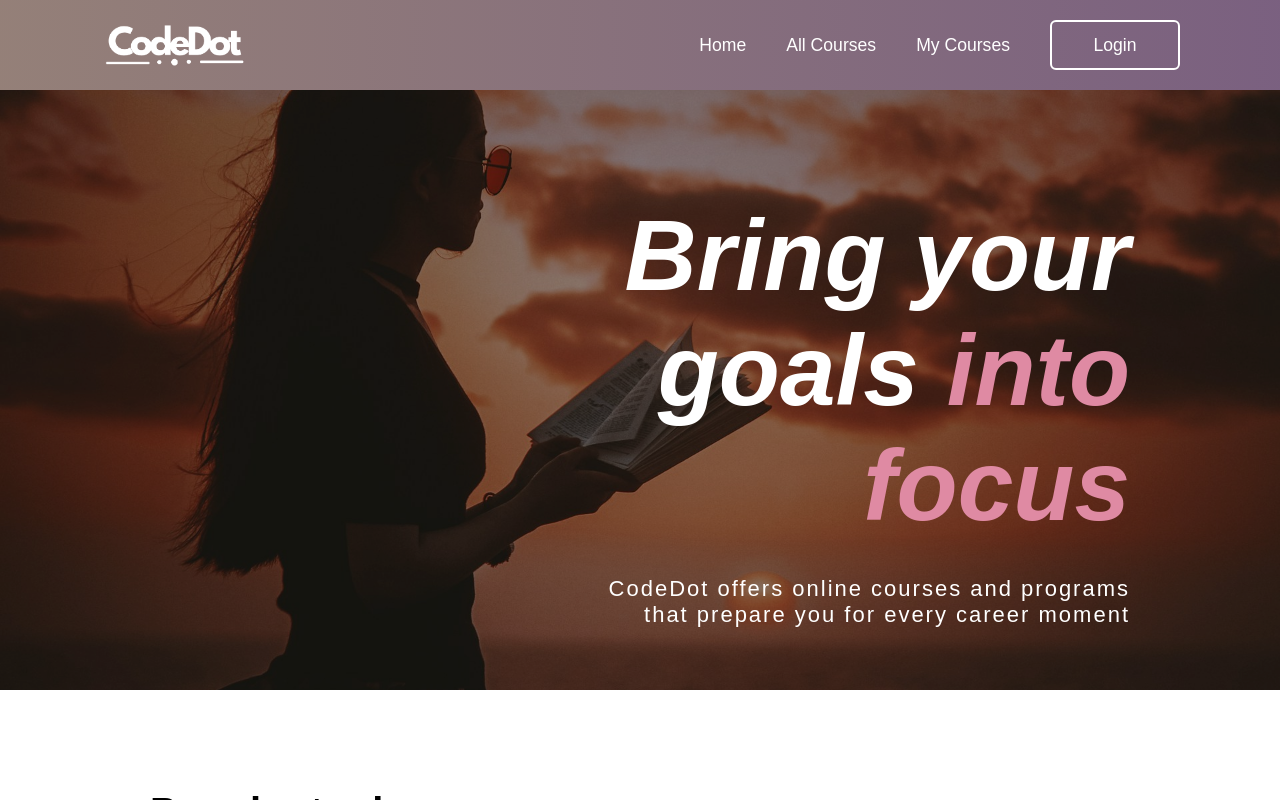
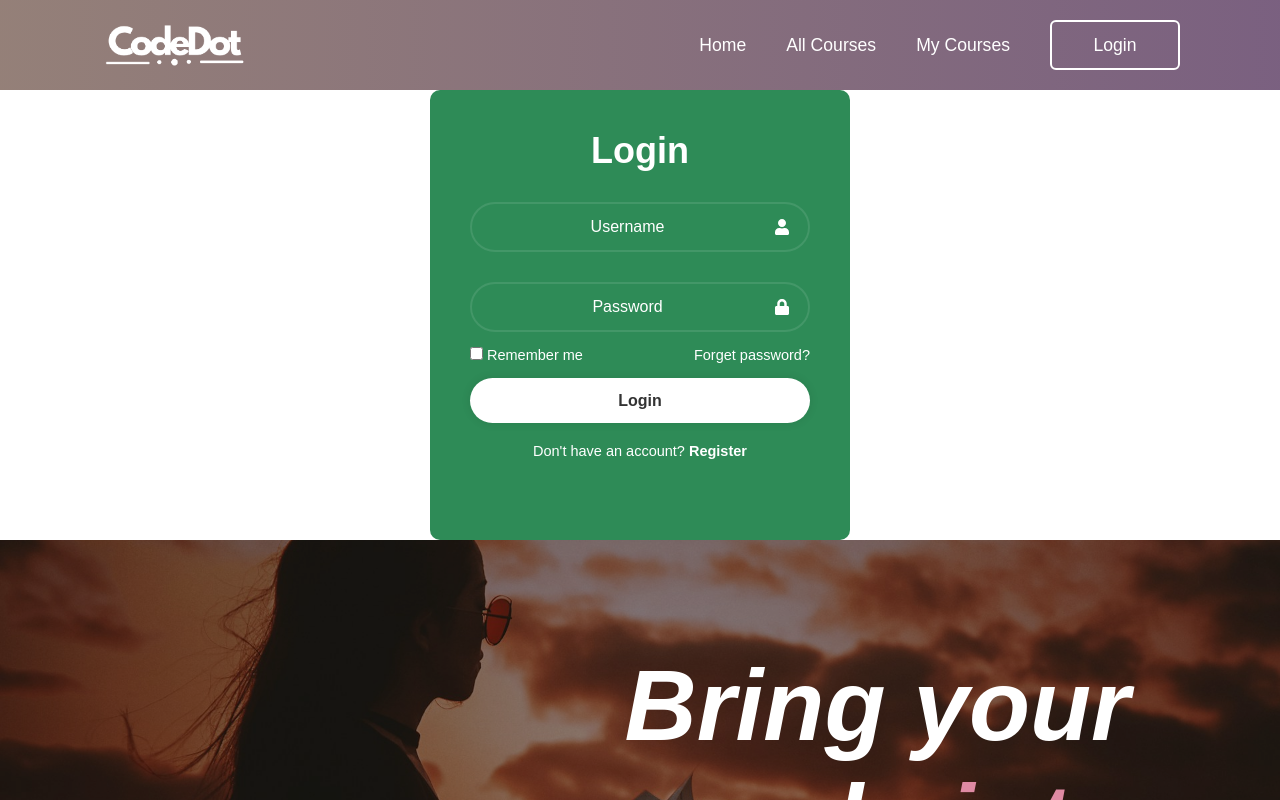
Before and after one commit to DilshanWMP/E-Learning-Management-System, a React (Vite) app in the folder project/: page / in a window 1280 px wide. Shown: the top 800 px of the page. Built offline with nearby package versions, Linux system fonts and the light colour scheme.

Commit message:
Created a login page

```diff
--- a/project/package.json
+++ b/project/package.json
@@ -12,6 +12,7 @@
   "dependencies": {
     "react": "^18.3.1",
     "react-dom": "^18.3.1",
+    "react-icons": "^5.5.0",
     "react-router-dom": "^7.1.1"
   },
   "devDependencies": {
--- a/project/src/App.css
+++ b/project/src/App.css
@@ -51,3 +51,7 @@
     letter-spacing: 2px;
     text-align: left;
 }
+
+.centered-text p{
+    text-align: center;
+}
--- a/project/src/App.jsx
+++ b/project/src/App.jsx
@@ -1,6 +1,7 @@
 import './App.css'
 import HeaderContent from './Components/HeaderContent/HeaderContent'
 import BodyContent from './Components/BodyContent/BodyContent'
+import LoginRegister from './Components/LoginRegister/LoginRegister'
 import icon1 from './assets/SmallCardIcons/icon-1.png'
 import icon2 from './assets/SmallCardIcons/icon-2.png'
 import icon3 from './assets/SmallCardIcons/icon-3.png'
@@ -16,6 +17,7 @@ function App() {
     <>
       <HeaderContent/>
       <BodyContent>
+      <LoginRegister/>
         <section className='bgimage'>
           <div className='content' style={{alignItems:'flex-end'}}>
             <h1 style={{color:'white'}}>Bring your <br/>goals<span style={{ color: '#DF8AA3' }}> into <br/>focus</span></h1>
@@ -48,7 +50,7 @@ function App() {
           />
         </div>
 
-        <div className="content" style={{backgroundColor: '#123c32', padding: '0px 100px'}}>
+        <div className="content" style={{ padding: '0px 100px', background: 'linear-gradient(to top right, rgba(10, 37, 42, 1), rgba(10, 37, 42, 0.83))' }}>
           <Features
             imgSrc={image1}
             title='Empower every member of your team'
@@ -69,7 +71,7 @@ function App() {
           />
         </div>
 
-        <div className="content" style={{backgroundColor: '#123c32', padding: '0px 100px', display:'flex', alignItems:'center'}}>
+        <div className="content centered-text" style={{backgroundColor: '#0a252a', padding: '0px 100px', display:'flex', alignItems:'center'}}>
           <Features
             title='Register for a free account'
             description='Sign up now.'
@@ -79,6 +81,7 @@ function App() {
         </div>
 
       </BodyContent>
+
     </>
   )
 }
--- a/project/src/Components/Features/Features.css
+++ b/project/src/Components/Features/Features.css
@@ -30,8 +30,6 @@
 }
 
 .btn-popup2{
-    display: flex;
-    justify-content: flex-start;
     width: auto;
     height: 50px;
     outline: none;
--- /dev/null
+++ b/project/src/Components/LoginRegister/LoginRegister.css
@@ -0,0 +1,100 @@
+.wrapper{
+    position: relative;
+    width: 420px;
+    height: 450px;
+    background: seagreen;
+    border-radius: 10px;
+    color: #fff;
+
+}
+
+.wrapper .form-box{
+    width: 100%;
+    padding: 40px;
+}
+
+form h1{
+    font-size: 36px;
+}
+
+form .input-box{
+    position: relative;
+    width: 100%;
+    height: 50px;
+    margin: 30px 0;
+}
+
+.input-box input{
+    width: 100%;
+    height: 100%;
+    background: transparent;
+    border: none;
+    outline: none;
+    border: 2px solid rgba(255, 255, 255, .1);
+    border-radius: 40px;
+    font-size: 16px;
+    color: #fff;
+    padding: 20px 45px 20px 20px ;
+}
+
+.input-box input::placeholder{
+    color: #fff;
+}
+
+.input-box .icon{
+    position:absolute;
+    right: 20px;
+    top: 50%;
+    translate: 0 -50%;
+    font-size: 16px;
+}
+
+form .remember-forget {
+    display: flex;
+    justify-content: space-between;
+    font-size: 14.5px;
+    margin: -15px 0 15px;
+}
+
+.remember-forget label input{
+    accent-color: #fff;
+    margin-right: 4px;
+}
+
+.remember-forget a{
+    color: #fff;
+    text-decoration: none;
+}
+
+.remember-forget a:hover{
+    text-decoration: underline;
+}
+
+form button{
+    width: 100%;
+    height: 45px;
+    background: #fff;
+    border: none;
+    outline: none;
+    border-radius: 40px;
+    box-shadow: 0 0 10px rgba(0, 0, 0, .1);
+    cursor: pointer;
+    font-size: 16px;
+    color: #333;
+    font-weight: 700;
+}
+
+form .register-link{
+    font-size: 14.5px;
+    margin: 20px 0 15px;
+}
+
+.register-link p a{
+    color: #fff;
+    text-decoration: none;
+    font-weight: 600;
+}
+
+.register-link p a:hover{
+    text-decoration: underline;
+}
--- /dev/null
+++ b/project/src/Components/LoginRegister/LoginRegister.jsx
@@ -0,0 +1,36 @@
+import React from 'react'
+import './LoginRegister.css'
+import { FaUser, FaLock } from "react-icons/fa";
+
+function LoginRegister() {
+  return (
+    <div className="wrapper">
+        <div className="form-box login">
+            <form action=''>
+                <h1>Login</h1>
+                <div className="input-box">
+                    <input type="text" placeholder='Username' required/>
+                    <FaUser className='icon' />
+                </div>
+                <div className="input-box">
+                    <input type="password" placeholder='Password' required/>
+                    <FaLock className='icon' />
+                </div>
+
+                <div className="remember-forget">
+                    <label><input type="checkbox" /
+                    >Remember me</label>
+                    <a href="#">Forget password?</a>
+                </div>
+
+                <button type="submit">Login</button>
+                <div className="register-link">
+                    <p>Don't have an account? <a href="#">Register</a></p>
+                </div>
+            </form>
+        </div>
+    </div>
+  )
+}
+
+export default LoginRegister
```
Also changed, not shown: 1 other file (tests, documents, lock files or other folders).
